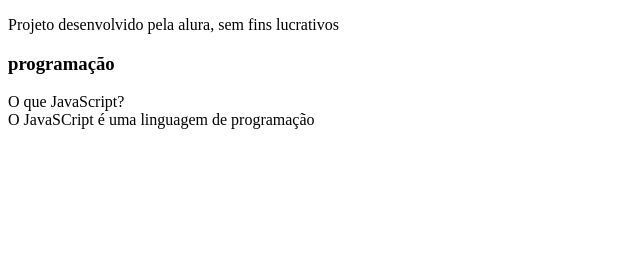
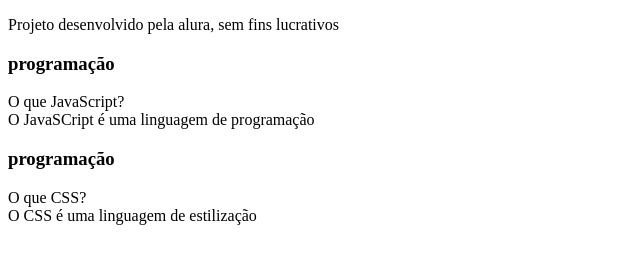
Before and after one commit to leticiasoaresmarcal/flashcards, a plain HTML site: page index.html in a window 1280 px wide. Shown: the whole page, without its empty margins (0-640 px from the left). Drawn offline with Linux system fonts and the light colour scheme.

Commit message:
Add files via upload

```diff
--- a/index.html
+++ b/index.html
@@ -4,6 +4,7 @@
     <meta charset="UTF-8">
     <meta http-equiv="X-UA-Compatible" content="IE=edge">
     <meta name="viewport" content="width=device-width, initial-scale=1.0">
+    <link rel="stylesheet"href="style.CSS">
     <title>flashcard</title>
 </head>
 <body>
@@ -26,6 +27,16 @@
                 </div>
                 </article>
 
+                <article class="cartao">
+                    <div class="cartao_conteudo">
+                      <h3>programação</h3>
+                      <div class="cartao__conteudo__pergunta">
+                        O que CSS?
+                      </div>
+                    </div class="cartao__conteudo__resposta">
+                    O CSS é uma linguagem de estilização
+                    </div>
+
             </section>
 
 
```
Also changed, not shown: style.CSS (added).
